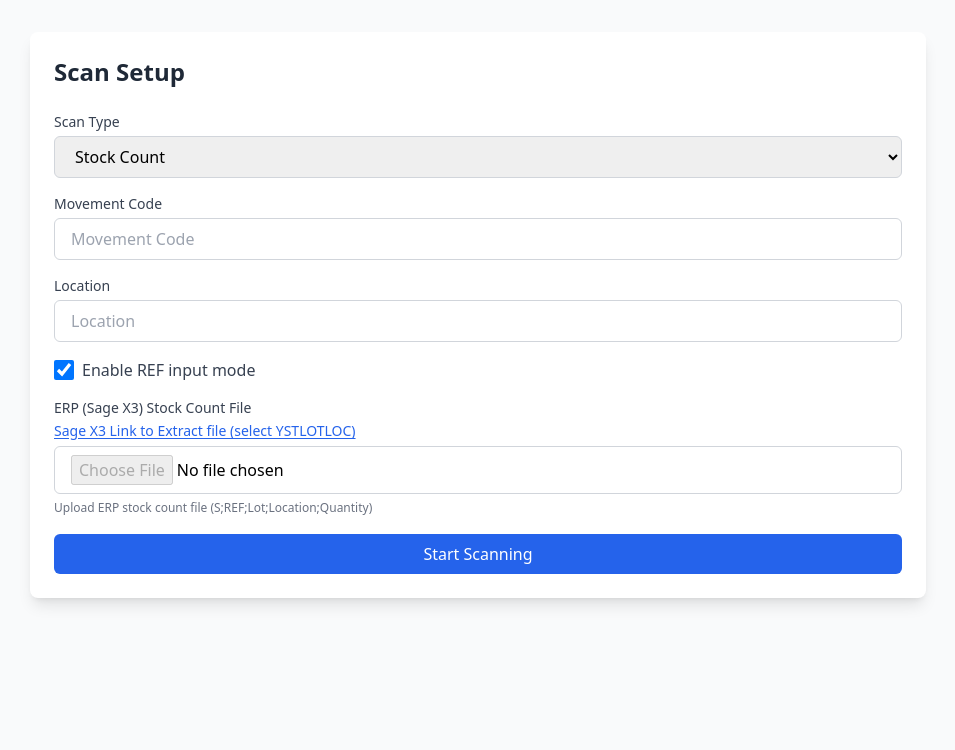
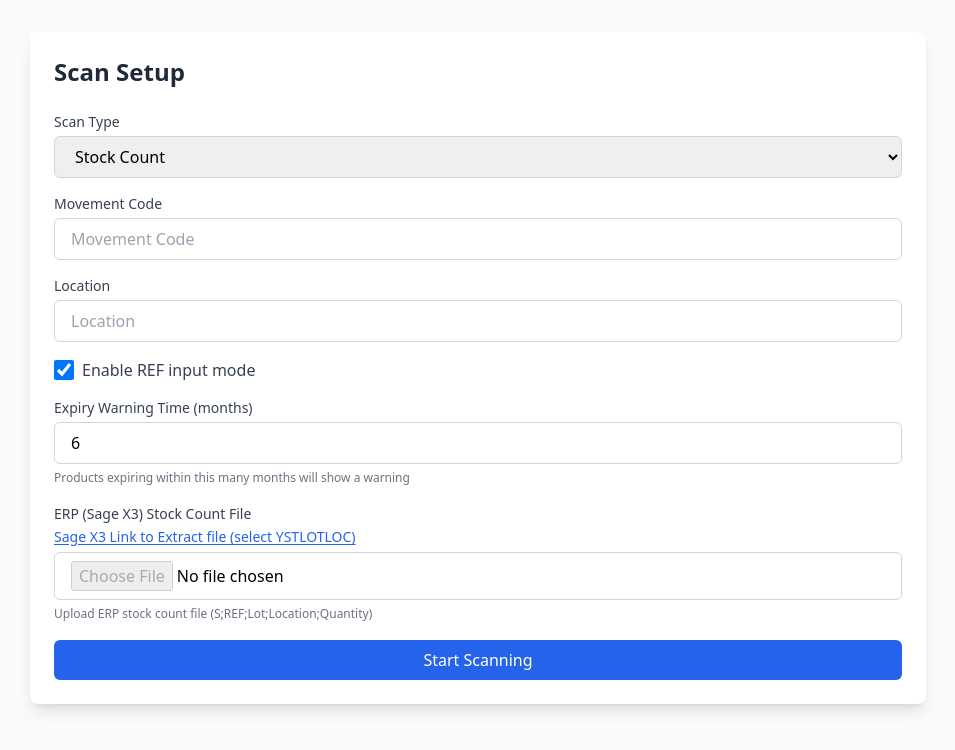
Before and after one commit to Gerald-Waerseggers/GS1-Barcode-Scanner, a React (Vite) app: page / in a window 1280 px wide. Shown: the top 750 px of the page, without its empty margins (162-1117 px from the left). Built offline with nearby package versions, Linux system fonts and the light colour scheme.

Commit message:
expiration date editable

```diff
--- a/src/BarcodeScanner.tsx
+++ b/src/BarcodeScanner.tsx
@@ -123,9 +123,15 @@ export default function BarcodeScanner() {
 
           // Check if the existing item is expired
           const existingScan = updatedScans[existingIndex];
+
+          const expiryThresholdMonths = setupInfo.expiredTime || 6; // Use the configured threshold
+          // Check if item is expired
+          const date = new Date();
+
           const isExpired = existingScan.expirationDate
-            ? new Date(existingScan.expirationDate) < new Date()
+            ? new Date(existingScan.expirationDate) < new Date(date.setMonth(date.getMonth() + expiryThresholdMonths))
             : false;
+
 
           toast.success(
             `Incremented quantity for ${existingScan.ref || existingScan.gtin}`
@@ -157,10 +163,12 @@ export default function BarcodeScanner() {
           if (setupInfo.addRefMode && !newScan.ref) {
             newScan.ref = "";
           }
+          const expiryThresholdMonths = setupInfo.expiredTime || 6; // Use the configured threshold
+          // Check if item is expired
+          const date = new Date();
 
-          // Check if item is expired
           const isExpired = newScan.expirationDate
-            ? new Date(newScan.expirationDate) < new Date()
+            ? new Date(newScan.expirationDate) < new Date(date.setMonth(date.getMonth() + expiryThresholdMonths))
             : false;
 
           // Play alert sound for missing REF
@@ -341,12 +349,6 @@ export default function BarcodeScanner() {
           <div className="flex items-center justify-between mb-4 p-3 bg-gray-50 rounded-md">
             <div className="flex gap-4">
               <div>
-                <span className="text-sm text-gray-500">Storage Site:</span>
-                <span className="ml-2 font-medium">
-                  {setupInfo.storageSite}
-                </span>
-              </div>
-              <div>
                 <span className="text-sm text-gray-500">Movement Code:</span>
                 <span className="ml-2 font-medium">
                   {setupInfo.movementCode}
@@ -362,6 +364,11 @@ export default function BarcodeScanner() {
                   {setupInfo.addRefMode ? "Enabled" : "Disabled"}
                 </span>
               </div>
+              <div>
+                <span className="text-sm text-gray-500">Expiration:</span>
+                <span className="ml-2 font-medium">{setupInfo.expiredTime} months</span>
+              </div>
+
             </div>
             <div className="flex gap-2">
               <Button
@@ -455,6 +462,7 @@ export default function BarcodeScanner() {
             onDelete={handleDelete}
             erpRefs={erpRefs}
             isStockCount={setupInfo.stockCount}
+            expiredTime={setupInfo.expiredTime}
           />
         </div>
       </div>
--- a/src/components/ScansGrid.tsx
+++ b/src/components/ScansGrid.tsx
@@ -13,6 +13,7 @@ interface ScansGridProps {
   onDelete: (scan: ScanRecord) => void;
   erpRefs: Set<string>;
   isStockCount?: boolean;
+  expiredTime?: number;
 }
 
 // Define the ActionCellRenderer component.
@@ -152,6 +153,7 @@ const ScansGrid: React.FC<ScansGridProps> = ({
   onDelete,
   erpRefs = new Set(),
   isStockCount = false,
+  expiredTime,
 }) => {
   const columnDefs = [
     {
@@ -194,30 +196,33 @@ const ScansGrid: React.FC<ScansGridProps> = ({
     {
       field: "expirationDate",
       headerName: "Expiration Date",
-      cellClass: (params: { value: string }) => {
-        // Add light red background for REFs not in ERP
+      cellClass: (params: { value: string; data: ScanRecord }) => {
+        // Add light red background for expired items
         const date = new Date();
+        const expiryThresholdMonths = expiredTime || 6; // Use the configured threshold
+
         if (params.value && new Date(params.value) < new Date()) {
           return "bg-red-100";
         } else if (
           params.value &&
-          new Date(params.value) < new Date(date.setMonth(date.getMonth() + 6))
+          new Date(params.value) < new Date(date.setMonth(date.getMonth() + expiryThresholdMonths))
         ) {
           return "bg-orange-100";
         }
         return "";
       },
-      // Add tooltip for REFs not in ERP
-      tooltipValueGetter: (params: { value: string }) => {
+      // Update tooltip as well
+      tooltipValueGetter: (params: { value: string; data: ScanRecord }) => {
         const date = new Date();
+        const expiryThresholdMonths = expiredTime || 6; // Use the configured threshold
 
         if (params.value && new Date(params.value) < new Date()) {
           return "This product has expired";
         } else if (
           params.value &&
-          new Date(params.value) < new Date(date.setMonth(date.getMonth() + 6))
+          new Date(params.value) < new Date(date.setMonth(date.getMonth() + expiryThresholdMonths))
         ) {
-          return "This product will expire soon";
+          return `This product will expire within ${expiryThresholdMonths} months`;
         }
         return "";
       },
--- a/src/components/SetupForm.tsx
+++ b/src/components/SetupForm.tsx
@@ -25,6 +25,7 @@ const SetupForm: React.FC<SetupFormProps> = ({
   const [location, setLocation] = useState(initialValues.location);
   const [stockCount, setStockCount] = useState(initialValues.stockCount);
   const [addRefMode, setAddRefMode] = useState(initialValues.addRefMode);
+  const [expiredTime, setExpiredTime] = useState(initialValues.expiredTime ?? 6);
 
   const handleSubmit = async (e: React.FormEvent) => {
     e.preventDefault();
@@ -34,6 +35,7 @@ const SetupForm: React.FC<SetupFormProps> = ({
       addRefMode,
       movementCode,
       location,
+      expiredTime,
     });
   };
 
@@ -134,6 +136,24 @@ const SetupForm: React.FC<SetupFormProps> = ({
                   <span className="text-gray-700">Enable REF input mode</span>
                 </Label>
               </Field>
+              <Field>
+                <Label className="block text-sm font-medium text-gray-700">
+                  Expiry Warning Time (months)
+                </Label>
+                <Input
+                  placeholder="Months before expiry warning"
+                  type="number"
+                  min="0"
+                  max="48"
+                  value={expiredTime}
+                  onChange={(e) => setExpiredTime(parseInt(e.target.value, 10))}
+                  className="mt-1 block w-full px-4 py-2 border border-gray-300 rounded-md"
+                  required
+                />
+                <span className="text-xs text-gray-500">
+                  Products expiring within this many months will show a warning
+                </span>
+              </Field>
 
               {stockCount && (
                 <Field>
--- a/src/types.ts
+++ b/src/types.ts
@@ -4,6 +4,7 @@ export interface ScanSetup {
   movementCode: string;
   location: string;
   addRefMode: boolean;
+  expiredTime: number;
 }
 
 export interface ScanRecord {
```
